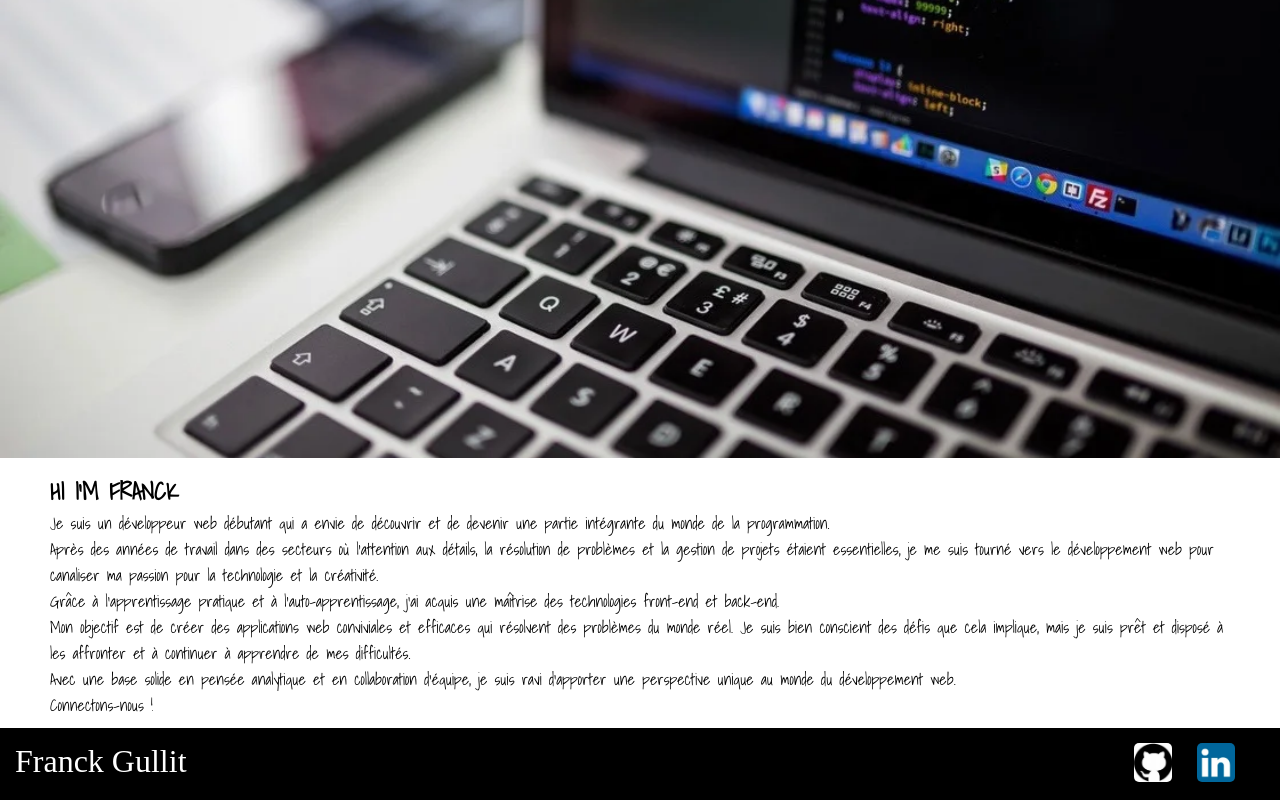
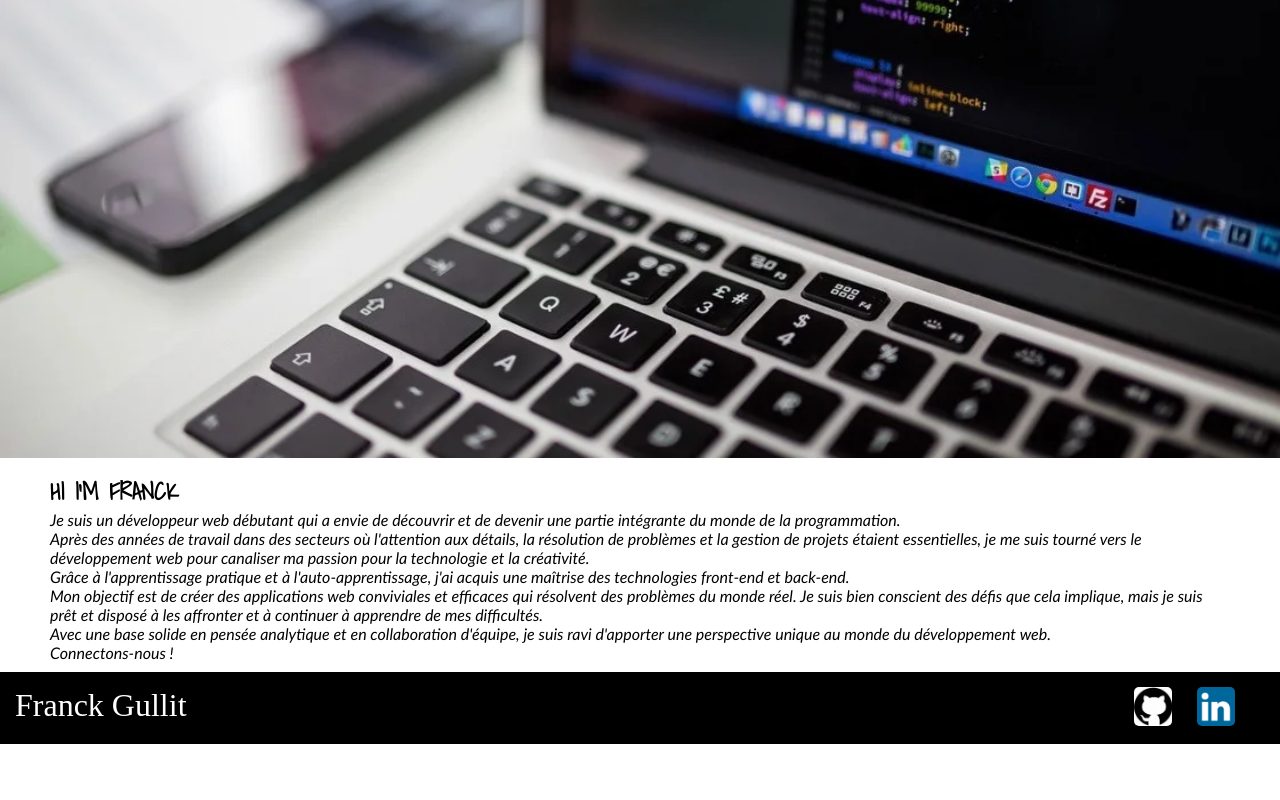
Before and after one commit to franckgullit/portfolio, a React (Create React App) app: page / in a window 1280 px wide. Shown: the part 448-1248 px from the top of the page. After the commit the page ends 1192 px from the top, so only its background shows below. Built offline with nearby package versions, Linux system fonts and the light colour scheme; a web font is replaced by a local one.

Commit message:
color and typographe

```diff
--- a/src/Pages/Accueil/Accueil.scss
+++ b/src/Pages/Accueil/Accueil.scss
@@ -28,6 +28,7 @@
   }
 
   .aboutme_text {
-    font-family: "Shadows Into Light", serif;
+    font-family:'Gill Sans', 'Gill Sans MT', Calibri, 'Trebuchet MS', sans-serif;
+    font-style: italic;
   }
 }
--- a/src/components/Card/Cards.scss
+++ b/src/components/Card/Cards.scss
@@ -42,7 +42,7 @@
             margin-top: -45px;
             margin-left: 10px;
             text-align: left;
-            color: rgb(207, 7, 7);
+            color:dodgerblue;
             font-size: 2em;
         }
     }
```
